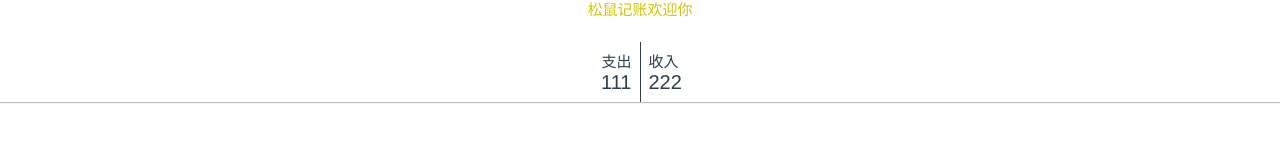
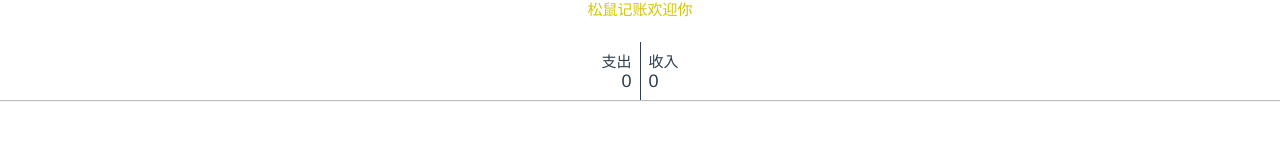
Before and after one commit to McGorger/morney-accounts-source, a Vue app: page /money#/home in a window 1280 px wide. Shown: the part 198-359 px from the top of the page. Built offline with nearby package versions, Linux system fonts and the light colour scheme.

Commit message:
完成支出与收入统计

```diff
--- a/src/components/Home/Statistics.vue
+++ b/src/components/Home/Statistics.vue
@@ -6,11 +6,11 @@
         <div class="total">
           <div class="income">
             <span>收入</span>
-            <span class="number"></span>
+            <span class="number">{{ group.incomeTotal }}</span>
           </div>
           <div class="pay">
             <span>支出</span>
-            <span class="number">222</span>
+            <span class="number">{{ group.payTotal }}</span>
           </div>
 
           <div class="triangle" :class="{'selected':actived.indexOf(group.title)>=0}"></div>
@@ -72,35 +72,41 @@ export default class Statistics extends Vue {
   get recordList() {
     return (this.$store.state as RootState).recordList;
   }
+
   get groupList() {
     const { recordList } = this;
-    if (recordList.length === 0) {
-      return [];
-    }
+    if (recordList.length === 0) return [];
     type HashTableValue = { title: string; items: RecordItem[] };
-    const newList = clone(recordList).sort(
-      (a, b) => dayjs(b.createdAt).valueOf() - dayjs(a.createdAt).valueOf()
-    );
-
-    const result = [
-      {
-        title: dayjs(newList[0].createdAt).format("YYYY-MM-DD"),
-        items: [newList[0]]
-      }
-    ];
-
+    type result = {title:string,incomeTotal?:number,payTotal?:number,items:RecordItem[]}[];
+    const newList = clone(recordList).sort((a, b) => dayjs(b.createdAt).valueOf() - dayjs(a.createdAt).valueOf());
+    const result:result = [{title: dayjs(newList[0].createdAt).format("YYYY-MM-DD"),items: [newList[0]]}];
     for (let i = 1; i < newList.length; i++) {
       const current = newList[i];
       const last = result[result.length - 1];
       if (dayjs(last.title).isSame(dayjs(current.createdAt), "day")) {
         last.items.push(current);
       } else {
-        result.push({
-          title: dayjs(current.createdAt).format("YYYY-MM-DD"),
-          items: [current]
-        });
+        result.push({title: dayjs(current.createdAt).format("YYYY-MM-DD"),items: [current]});
       }
     }
+    console.log(result)
+
+    result.map(group=>{
+      group.incomeTotal = group.items.filter(item=>item.type==="+").reduce((sum,item)=>{
+         return sum+item.amount;
+       },0)
+        group.payTotal = group.items.filter(item=>item.type==="-").reduce((sum,item)=>{
+         return sum + item.amount;
+       },0)
+    })
+    const totalIncome =  result.reduce((sum,item)=>{
+         return sum+ item.incomeTotal!;
+       },0)
+       const paytotal =  result.reduce((sum,item)=>{
+         return sum+ item.payTotal!;
+       },0)
+    this.$store.commit('setTotal',{totalIncome,paytotal})
+   console.log(result)
     return result;
   }
   beforeCreate() {
--- a/src/components/Home/Type.vue
+++ b/src/components/Home/Type.vue
@@ -2,11 +2,11 @@
  <div class="type">
    <div class="pay">
       <div>支出</div>
-      <div class="total">111</div>
+      <div class="total">{{ this.$store.state.total.totalIncome }}</div>
    </div>
    <div class="income">
        <div>收入</div>
-       <div class="total">222</div>
+       <div class="total">{{ this.$store.state.total.paytotal }}</div>
 
     </div>
   </div>
@@ -17,19 +17,17 @@ import Vue from 'vue';
 import {Component,Prop} from 'vue-property-decorator';
 @Component
  export default class Type extends Vue {
-
  }
 </script>
 
 <style scoped lang='scss'>
 @import "~@/assets/style/helper.scss";
-
 .type{
   @extend %fixClear;
    @extend %outShadow;
    display: flex;
    .total{
-     font-size: 20px;
+     font-size: 18px;
     }
   >.pay{
     float: right;
--- a/src/custom.d.ts
+++ b/src/custom.d.ts
@@ -8,7 +8,7 @@ type RecordItem = {
 type RootState = {
     recordList: RecordItem[];
     tagList: {"+":Tag[],"-":Tag[]};
-    acticved:string[];
+    total:{totalIncome:number,paytotal:number}
   }
 type Tag = {
     tagName: string;
--- a/src/store/index.ts
+++ b/src/store/index.ts
@@ -9,9 +9,12 @@ Vue.use(Vuex)
   state: {
     recordList: [],
     tagList: {"+":[],"-":[]},
-    acticved:[]
+    total:{totalIncome:0,paytotal:0}
   } as RootState ,
   mutations: {
+    setTotal(state,value){
+      state.total = value;
+    },
     fetchRecords(state) {
       state.recordList = JSON.parse(window.localStorage.getItem('recordList') || '[]') as RecordItem[]
     },
--- a/src/views/Home.vue
+++ b/src/views/Home.vue
@@ -2,7 +2,7 @@
  <Layout>
   <Logo/>
   <Type/>
-  <Statistics :value.sync="actived" />
+  <Statistics />
 </Layout>
 </template>
 
```
